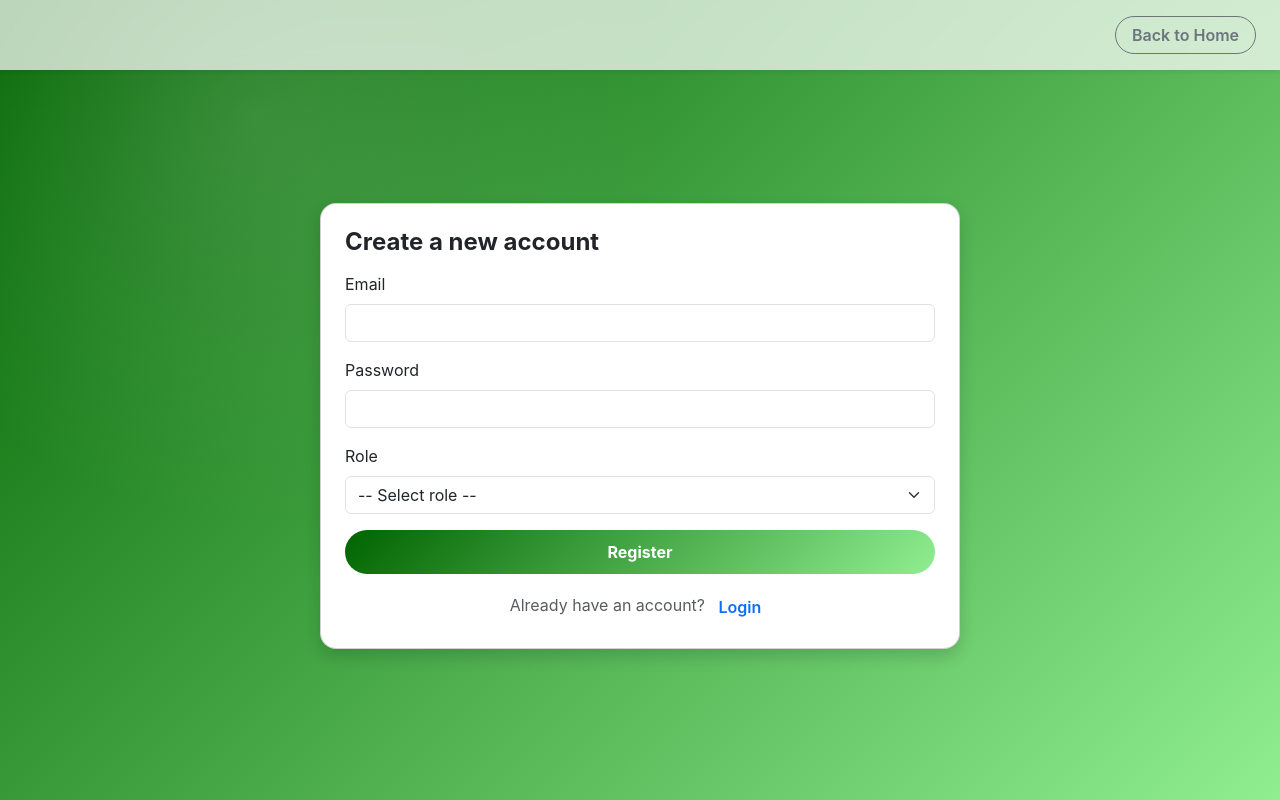
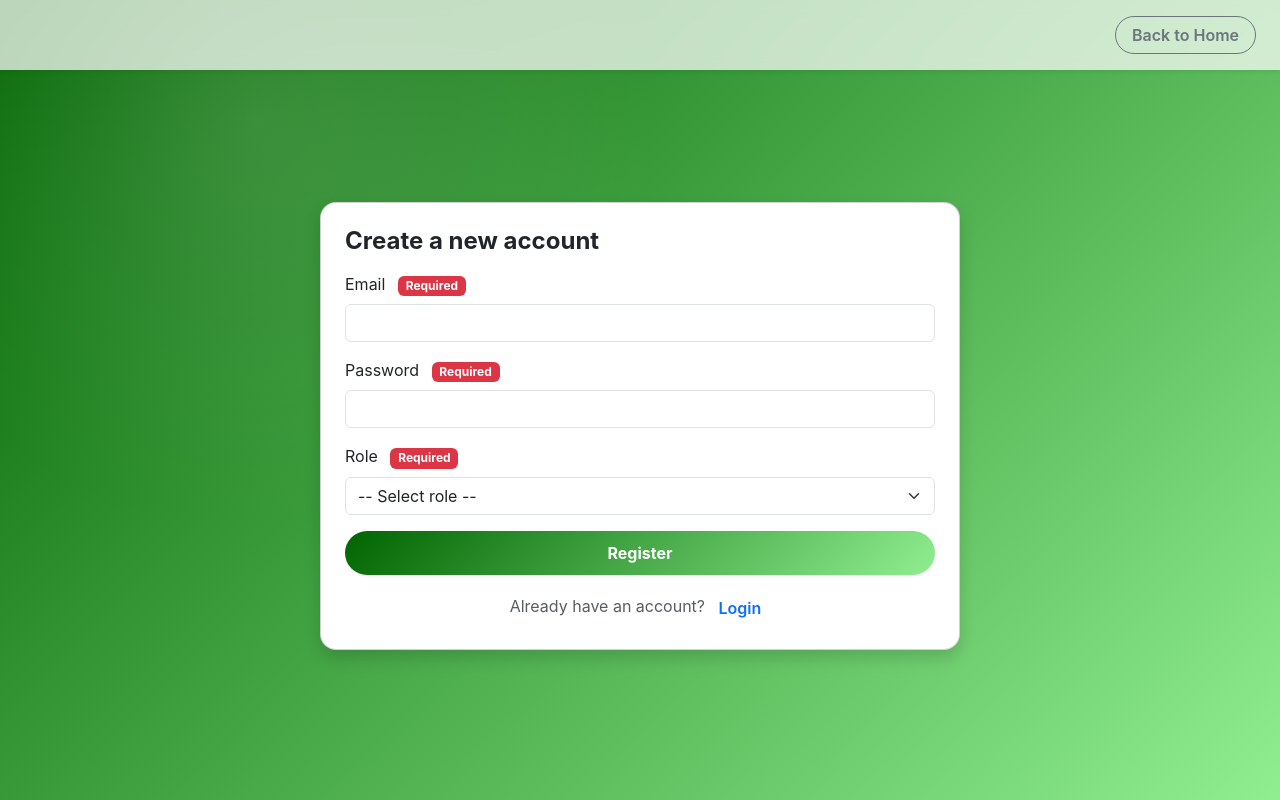
Before and after one commit to ElpiDim/homeFinder-App, a React (Create React App) app in the folder frontend/: page /register in a window 1280 px wide. Built offline with nearby package versions, Linux system fonts and the light colour scheme; no server answers.

Commit message:
required fields

```diff
--- a/frontend/src/pages/AddProperty.js
+++ b/frontend/src/pages/AddProperty.js
@@ -85,18 +85,24 @@ export default function AddProperty() {
 
       <form onSubmit={submit}>
         <div className="mb-3">
-          <label className="form-label">Title</label>
+            <label className="form-label">
+            Title <span className="badge bg-danger ms-2">Required</span>
+          </label>
           <input className="form-control" name="title" value={form.title} onChange={onChange} required />
         </div>
 
         <div className="mb-3">
-          <label className="form-label">Location</label>
+            <label className="form-label">
+            Location <span className="badge bg-danger ms-2">Required</span>
+          </label>
           <input className="form-control" name="location" value={form.location} onChange={onChange} required />
         </div>
 
         <div className="row g-3">
           <div className="col-sm-4">
-            <label className="form-label">Price (€)</label>
+            <label className="form-label">
+              Price (€) <span className="badge bg-danger ms-2">Required</span>
+            </label>
             <input type="number" className="form-control" name="price" value={form.price} onChange={onChange} required />
           </div>
           <div className="col-sm-4">
--- a/frontend/src/pages/Register.js
+++ b/frontend/src/pages/Register.js
@@ -85,17 +85,23 @@ function Register() {
 
           <form onSubmit={handleRegister}>
             <div className="mb-3">
-                <label className="form-label">Email</label>
+                  <label className="form-label">
+                  Email <span className="badge bg-danger ms-2">Required</span>
+                </label>
                 <input type="email" className="form-control" name="email" required onChange={handleChange} />
             </div>
 
             <div className="mb-3">
-              <label className="form-label">Password</label>
+             <label className="form-label">
+                Password <span className="badge bg-danger ms-2">Required</span>
+              </label>
               <input type="password" className="form-control" name="password" required onChange={handleChange} />
             </div>
 
             <div className="mb-3">
-              <label className="form-label">Role</label>
+               <label className="form-label">
+                Role <span className="badge bg-danger ms-2">Required</span>
+              </label>
               <select
                 className="form-select"
                 name="role"
```
